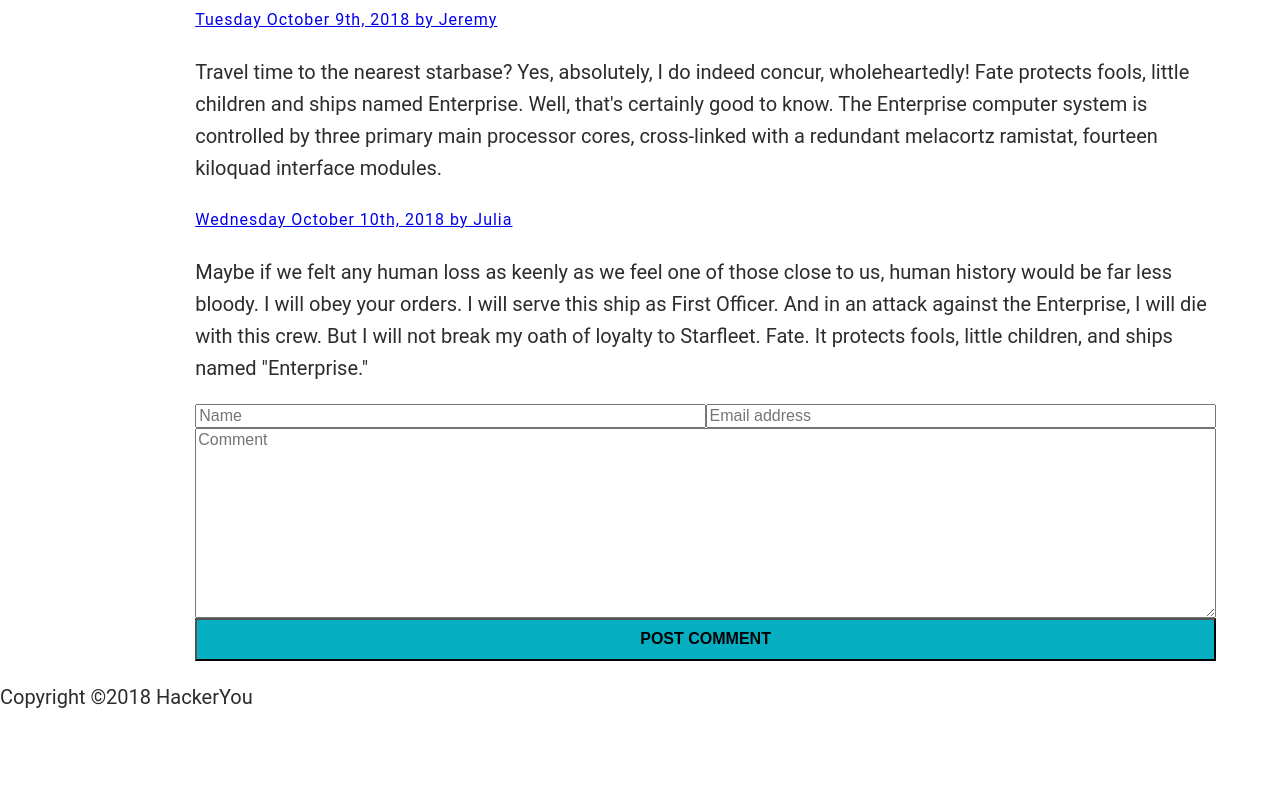
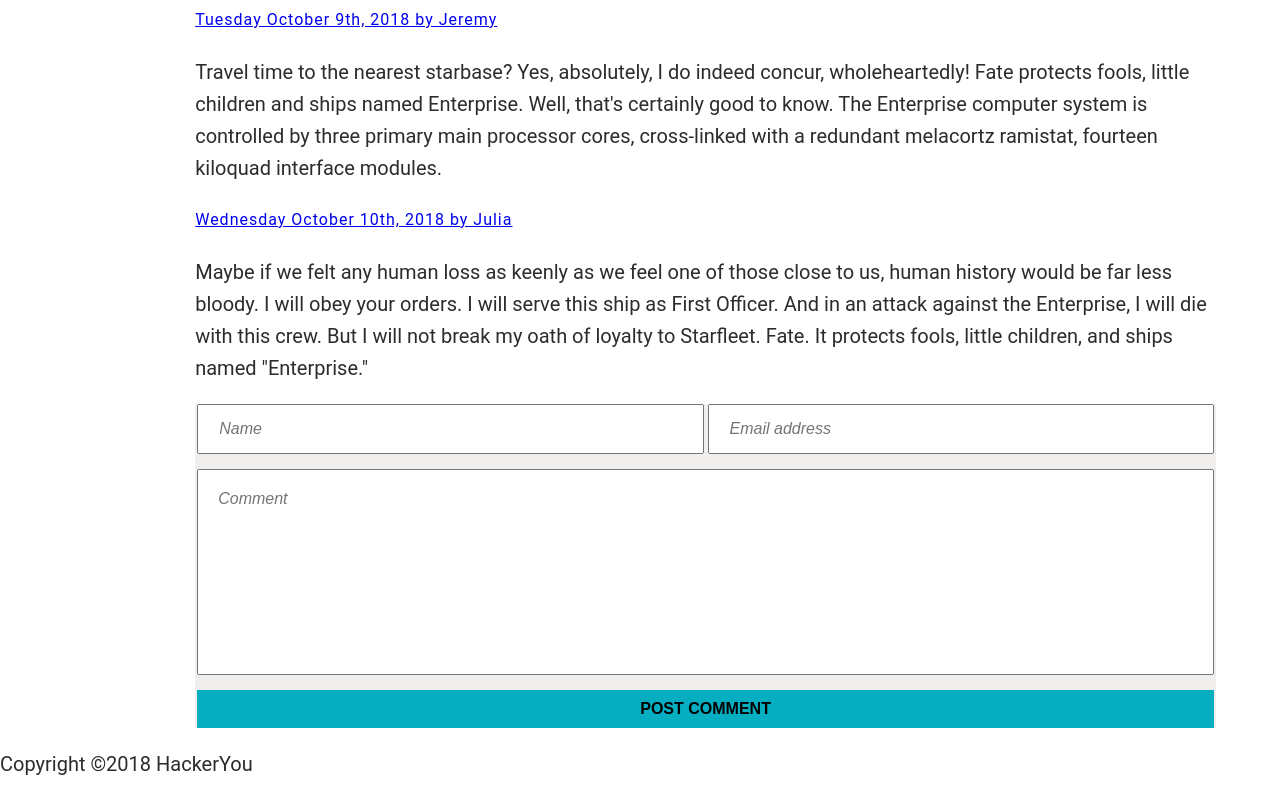
Before and after one commit to kristinmc42/kristin-mccollum-project-one, a plain HTML site: page blog.html in a window 1280 px wide. Shown: the part 1453-2253 px from the top of the page. Before the commit the page ends 2186 px from the top, so only its background shows below. Drawn offline with Linux system fonts and the light colour scheme.

Commit message:
added background color and margin to form elements

```diff
--- a/styles/sass/_forms.scss
+++ b/styles/sass/_forms.scss
@@ -3,18 +3,29 @@ form {
   display: flex;
   justify-content: center;
   flex-wrap: wrap;
+  background-color: $whiteShade;
     input[type="text"],
     input[type="email"] {
-      flex: 1 1 50%;
-    }
-    textarea, button {
+      flex: 1 1 200px;
+      height: 50px;
+      padding-left: 20px;
+      margin: 0 2px;
+      font-style: italic;
+      }
+
+    textarea {
       flex: 1 1 100%;
+      resize: none;
+      padding: 20px 0 0 20px;
+      margin: 15px 2px;
+      font-style: italic;
     }
 
     button {
+      flex: 1 1 100%;
       background-color: $accent;
-      text-transform: uppercase;
       padding: 10px;
+      margin: 0 2px;
     }
 
 }
--- a/styles/sass/style.scss
+++ b/styles/sass/style.scss
@@ -32,6 +32,11 @@ img {
   max-width: 100%;
   display: block;
 }
+
+button {
+  border: none;
+}
+
 
 
 // header styles
```
Also changed, not shown: styles/style.css.
